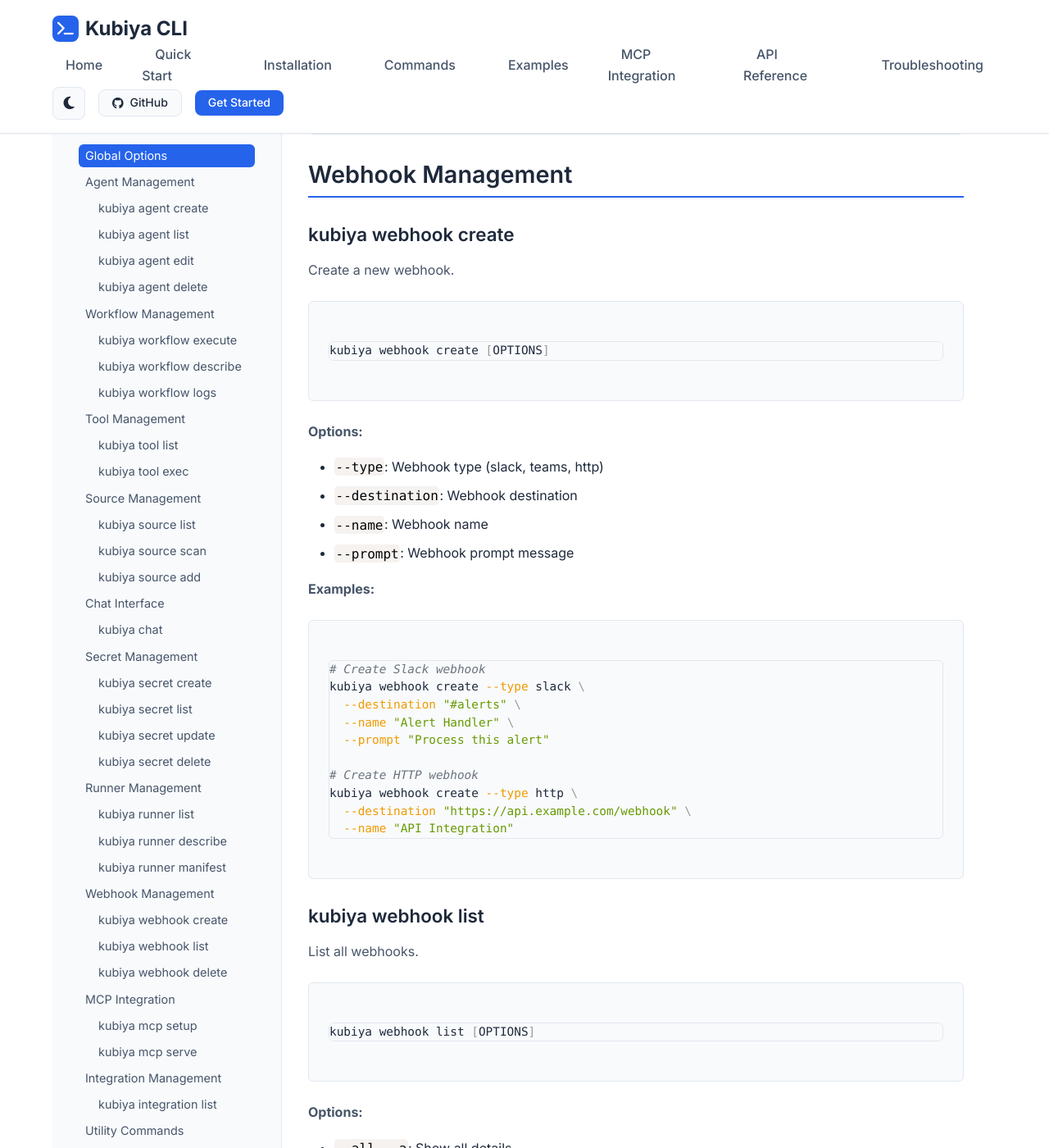
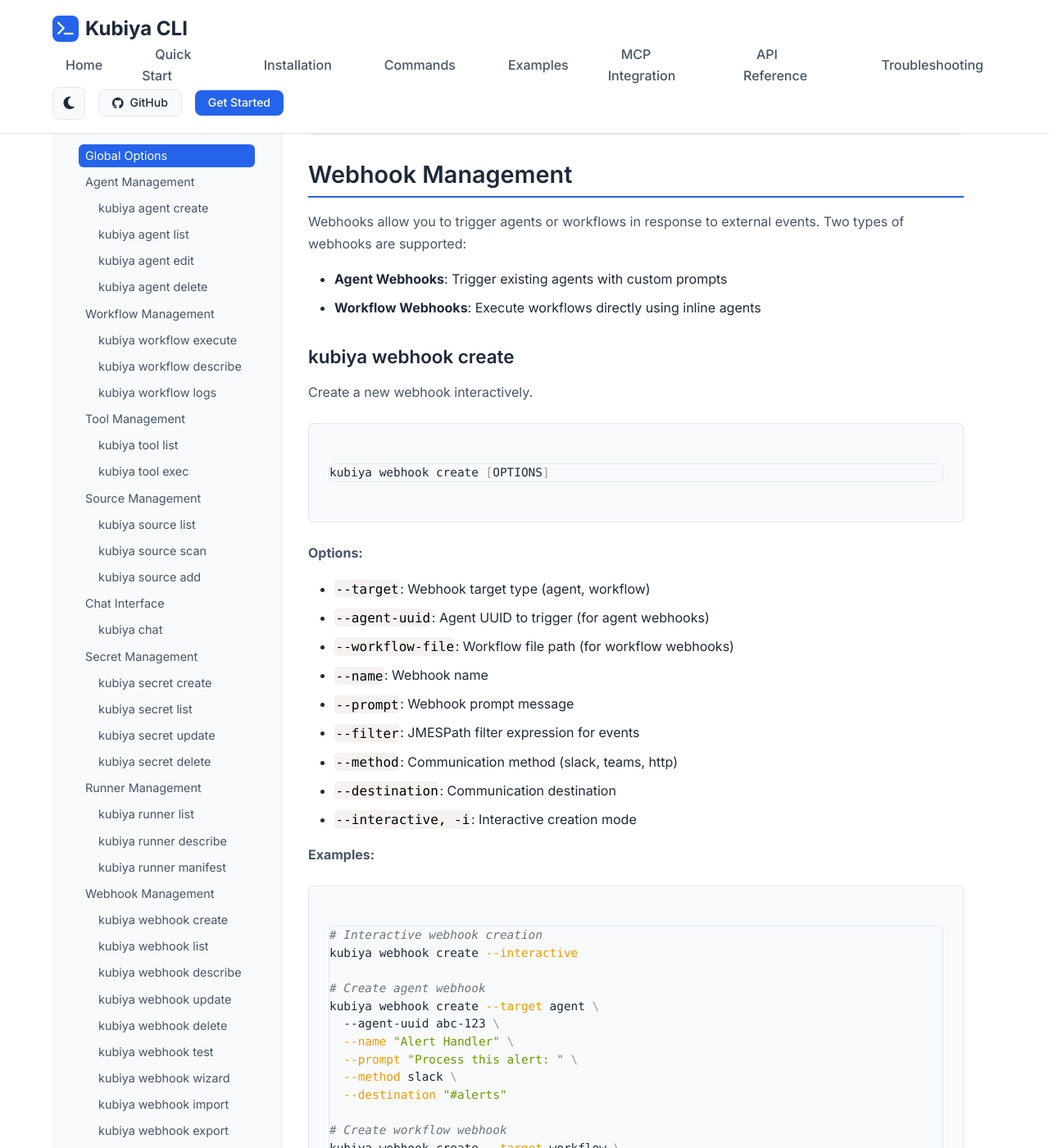
Before and after one commit to kubiyabot/cli, a Jekyll site: the page built from docs-site/pages/commands.md, in a window 1280 px wide and 1400 px high, scrolled down 18935 px. Shown: the whole window at 82% size. Built offline with Jekyll 4.4.1, drawn with Linux system fonts in a browser that asks for light colours; nearby versions of some CDN libraries; some of the changed text lies outside the part shown.

Commit message:
fixes for webhooks commands

````diff
--- a/docs-site/pages/commands.md
+++ b/docs-site/pages/commands.md
@@ -634,32 +634,50 @@ kubiya runner helm-chart my-runner > runner-chart.yaml
 
 ## Webhook Management
 
+Webhooks allow you to trigger agents or workflows in response to external events. Two types of webhooks are supported:
+
+- **Agent Webhooks**: Trigger existing agents with custom prompts
+- **Workflow Webhooks**: Execute workflows directly using inline agents
+
 ### kubiya webhook create
 
-Create a new webhook.
+Create a new webhook interactively.
 
 ```bash
 kubiya webhook create [OPTIONS]
 ```
 
 **Options:**
-- `--type`: Webhook type (slack, teams, http)
-- `--destination`: Webhook destination
+- `--target`: Webhook target type (agent, workflow)
+- `--agent-uuid`: Agent UUID to trigger (for agent webhooks)
+- `--workflow-file`: Workflow file path (for workflow webhooks)
 - `--name`: Webhook name
 - `--prompt`: Webhook prompt message
+- `--filter`: JMESPath filter expression for events
+- `--method`: Communication method (slack, teams, http)
+- `--destination`: Communication destination
+- `--interactive, -i`: Interactive creation mode
 
 **Examples:**
 ```bash
-# Create Slack webhook
-kubiya webhook create --type slack \
-  --destination "#alerts" \
+# Interactive webhook creation
+kubiya webhook create --interactive
+
+# Create agent webhook
+kubiya webhook create --target agent \
+  --agent-uuid abc-123 \
   --name "Alert Handler" \
-  --prompt "Process this alert"
+  --prompt "Process this alert: {{event.title}}" \
+  --method slack \
+  --destination "#alerts"
 
-# Create HTTP webhook
-kubiya webhook create --type http \
-  --destination "https://api.example.com/webhook" \
-  --name "API Integration"
+# Create workflow webhook
+kubiya webhook create --target workflow \
+  --workflow-file deploy.yaml \
+  --name "Deploy Webhook" \
+  --filter "event.action == 'push'" \
+  --method teams \
+  --destination "https://teams.webhook.url"
 ```
 
 ### kubiya webhook list
@@ -671,16 +689,71 @@ kubiya webhook list [OPTIONS]
 ```
 
 **Options:**
-- `--all, -a`: Show all details
-- `--type`: Filter by webhook type
+- `--output, -o`: Output format (table, json, yaml, wide)
+- `--limit`: Limit number of results
 
 **Examples:**
 ```bash
 # List all webhooks
 kubiya webhook list
 
-# Filter by type
-kubiya webhook list --type slack
+# Detailed view with full information
+kubiya webhook list --output wide
+
+# JSON output
+kubiya webhook list --output json
+
+# Limit results
+kubiya webhook list --limit 5
+```
+
+### kubiya webhook describe
+
+Show detailed information about a webhook.
+
+```bash
+kubiya webhook describe WEBHOOK_UUID [OPTIONS]
+```
+
+**Options:**
+- `--output, -o`: Output format (table, json, yaml)
+
+**Examples:**
+```bash
+# Describe webhook
+kubiya webhook describe abc-123
+
+# JSON output
+kubiya webhook describe abc-123 --output json
+```
+
+### kubiya webhook update
+
+Update an existing webhook.
+
+```bash
+kubiya webhook update WEBHOOK_UUID [OPTIONS]
+```
+
+**Options:**
+- `--name`: Update webhook name
+- `--prompt`: Update webhook prompt
+- `--filter`: Update JMESPath filter expression
+- `--method`: Update communication method
+- `--destination`: Update communication destination
+
+**Examples:**
+```bash
+# Update webhook name
+kubiya webhook update abc-123 --name "Updated Alert Handler"
+
+# Update prompt with template variables
+kubiya webhook update abc-123 \
+  --prompt "Alert: {{event.title}} - Severity: {{event.severity}}"
+
+# Update filter expression
+kubiya webhook update abc-123 \
+  --filter "event.severity == 'critical'"
 ```
 
 ### kubiya webhook delete
@@ -693,6 +766,147 @@ kubiya webhook delete WEBHOOK_UUID [OPTIONS]
 
 **Options:**
 - `--force, -f`: Force deletion without confirmation
+
+**Examples:**
+```bash
+# Delete with confirmation
+kubiya webhook delete abc-123
+
+# Force delete
+kubiya webhook delete abc-123 --force
+```
+
+### kubiya webhook test
+
+Test a webhook with sample data.
+
+```bash
+kubiya webhook test WEBHOOK_UUID [OPTIONS]
+```
+
+**Options:**
+- `--data`: JSON data to send to webhook
+- `--file`: File containing JSON data
+- `--follow, -f`: Follow execution logs
+
+**Examples:**
+```bash
+# Test with inline data
+kubiya webhook test abc-123 --data '{"event": {"title": "Test Alert"}}'
+
+# Test with file data
+kubiya webhook test abc-123 --file test-event.json
+
+# Test and follow execution
+kubiya webhook test abc-123 --file test-event.json --follow
+```
+
+### kubiya webhook wizard
+
+Interactive webhook creation wizard.
+
+```bash
+kubiya webhook wizard [OPTIONS]
+```
+
+**Examples:**
+```bash
+# Launch interactive wizard
+kubiya webhook wizard
+```
+
+### kubiya webhook import
+
+Import webhook configuration from file.
+
+```bash
+kubiya webhook import FILE [OPTIONS]
+```
+
+**Options:**
+- `--format`: File format (json, yaml)
+
+**Examples:**
+```bash
+# Import from JSON
+kubiya webhook import webhooks.json
+
+# Import from YAML
+kubiya webhook import webhooks.yaml --format yaml
+```
+
+### kubiya webhook export
+
+Export webhook configurations to file.
+
+```bash
+kubiya webhook export [OPTIONS]
+```
+
+**Options:**
+- `--output, -o`: Output file path
+- `--format`: Output format (json, yaml)
+- `--webhook-uuid`: Export specific webhook
+
+**Examples:**
+```bash
+# Export all webhooks to JSON
+kubiya webhook export --output webhooks.json
+
+# Export specific webhook to YAML
+kubiya webhook export --webhook-uuid abc-123 \
+  --output webhook.yaml --format yaml
+```
+
+## Webhook Templates and Examples
+
+### JMESPath Template Variables
+
+Use template variables in prompts to extract data from webhook events:
+
+```bash
+# GitHub webhook templates
+--prompt "PR {{event.pull_request.title}} by {{event.pull_request.user.login}}"
+--prompt "Issue {{event.issue.title}} - {{event.issue.body}}"
+--prompt "Release {{event.release.name}} published"
+
+# Generic event templates
+--prompt "Event: {{event.action}} on {{event.repository.name}}"
+--prompt "Alert: {{event.title}} - Severity: {{event.severity}}"
+```
+
+### JMESPath Filter Examples
+
+Filter events using JMESPath expressions:
+
+```bash
+# GitHub events
+--filter "event.action == 'opened'"
+--filter "event.pull_request.base.ref == 'main'"
+--filter "event.issue.labels[?name == 'bug']"
+
+# Alert filtering
+--filter "event.severity == 'critical'"
+--filter "event.source == 'monitoring'"
+```
+
+### Communication Methods
+
+**Slack Integration:**
+```bash
+--method slack --destination "#channel-name"
+--method slack --destination "@username"
+```
+
+**Microsoft Teams:**
+```bash
+--method teams --destination "https://teams.webhook.url"
+```
+
+**HTTP Endpoint:**
+```bash
+--method http --destination "https://api.example.com/webhook"
+```
 
 ## MCP Integration
 
--- a/test-workflow.yaml
+++ /dev/null
@@ -1,6 +0,0 @@
-name: test-workflow
-description: Simple test workflow
-schedule: []
-steps:
-  - name: hello
-    command: echo "Hello from workflow!"
````
Also changed, not shown: README.md, 2 other files.
